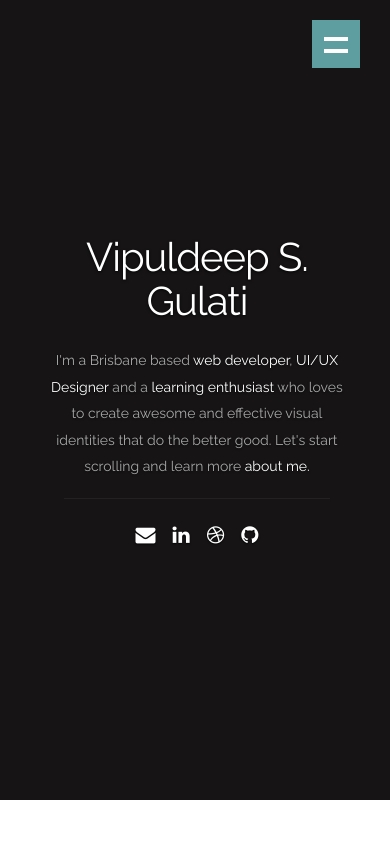
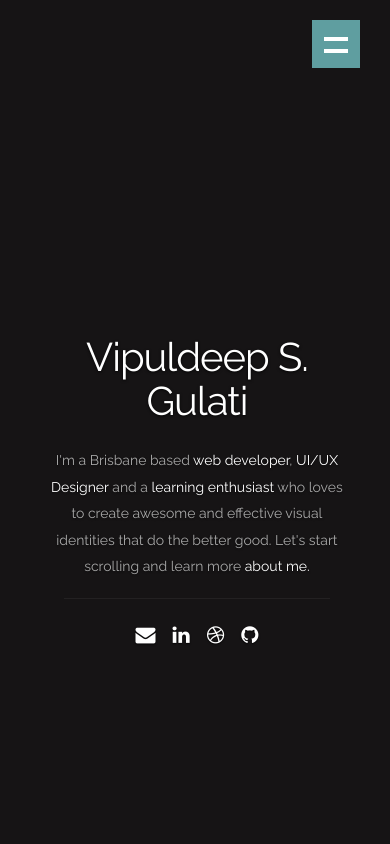
Before and after one commit to Vipuldeep/thisisvipul, a plain HTML site: page index.html in a window 390 px wide. Shown: the top 844 px of the page. Drawn offline with nearby package versions, Linux system fonts and the light colour scheme; some packages are replaced by stand-ins of ours; a script that the page names is missing.

Commit message:
media query changes

```diff
--- a/SCSS/media-queries.scss
+++ b/SCSS/media-queries.scss
@@ -130,6 +130,8 @@
   }
 
   header {
+    height: 1000px;
+
     .banner {
       padding-bottom: 12px;
       padding-top: 6px;
@@ -206,7 +208,7 @@
   }
 
   header {
-    height: 800px;
+    height: 1000px;
 
     .banner {
       padding-top: 24px;
--- a/index.html
+++ b/index.html
@@ -12,8 +12,7 @@
    <link href="//maxcdn.bootstrapcdn.com/font-awesome/4.1.0/css/font-awesome.min.css" rel="stylesheet">
    <script src="/js/modernizr.js"></script>
    <script type="text/javascript" src="http://code.jquery.com/jquery-latest.js"></script>
-   <script type="text/javascript" src="http://ajax.googleapis.com/ajax/libs/jquery/1.7.1/jquery.min.js"></script>
-    <script type="text/javascript" src="javascript/smoothscroll.js"></script>
+   <script type="text/javascript" src="javascript/smoothscroll.js"></script>
    <script src="/js/init.js"></script>
    <script src="http://ajax.googleapis.com/ajax/libs/jquery/1.10.2/jquery.min.js"></script>
 	<link rel="shortcut icon" href="favicon.png" >
```
Also changed, not shown: learningsass/css/media-queries.css, 1 other file.
